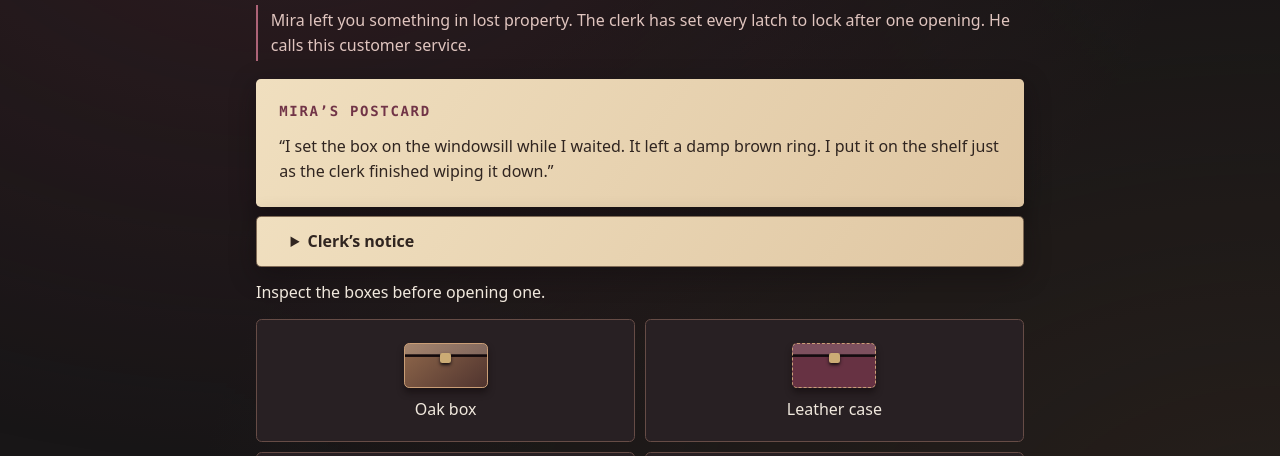
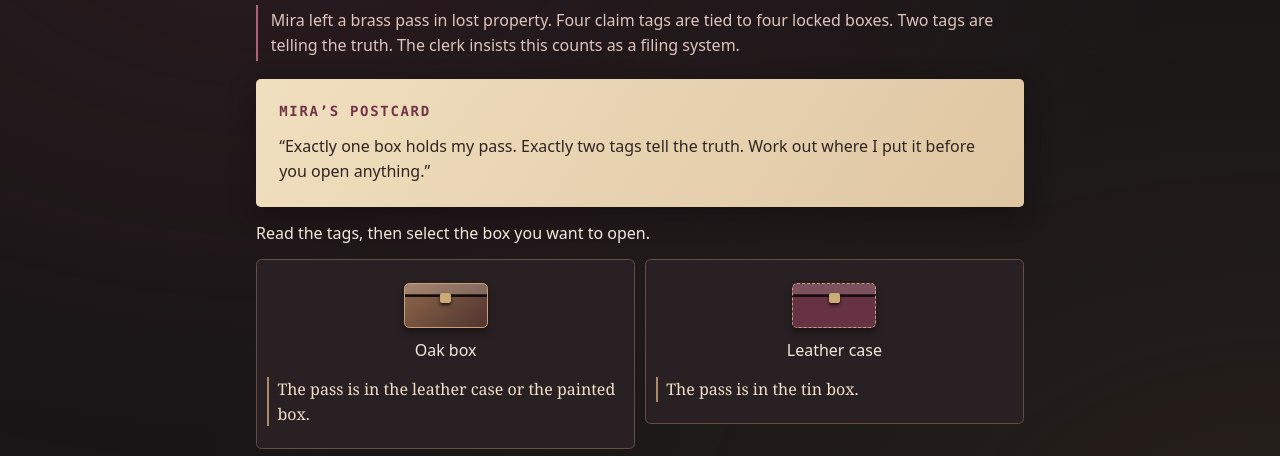
Before and after one commit to TeddoK/PostCard, a plain HTML site: page index.html in a window 1280 px wide. Both pictures are taken after a click on the button "Open the first file". Shown: the part 264-720 px from the top of the page. Drawn offline with Linux system fonts and the light colour scheme.

Commit message:
Make the lost property boxes a truth-tag deduction

```diff
--- a/puzzles.js
+++ b/puzzles.js
@@ -3,14 +3,14 @@
 const stages = [
   {
     title: 'Lost Property',
-    note: 'Mira left you something in lost property. The clerk has set every latch to lock after one opening. He calls this customer service.',
+    note: 'Mira left a brass pass in lost property. Four claim tags are tied to four locked boxes. Two tags are telling the truth. The clerk insists this counts as a filing system.',
     hints: [
-      'Read Mira’s postcard and inspect the outside of each box.',
-      'The notice tells you when the boxes were replaced. Anything that was already on a shelf will have a dust outline underneath.',
-      'Two boxes have clean shelves. Of those, only one could have made a brown ring on the windowsill.'
+      'Imagine the pass is in one particular box. Read all four tags and see which claims would be true.',
+      'The tin’s tag agrees with the oak’s. Those two are either both right or both wrong.',
+      'If the oak tag were right, the tin and painted tags would also be right. That would make three true tags.'
     ],
-    clue: 'Mira’s brass pass was stuffed into a tin with a damp base. Its inscription reads “Tap twice. Then hold.”',
-    explanation: 'The tin and the leather case arrived after cleaning. Only the damp, rusty tin matches the ring Mira left on the sill.'
+    clue: 'Mira’s brass pass was in the tin box. Its inscription reads “Tap twice. Then hold.”',
+    explanation: 'If the pass were in the leather or painted box, three tags would be true. If it were in the oak, none would be true. Only the tin makes exactly two true: the leather and painted tags.'
   },
   {
     title: 'The Other Side',
@@ -59,10 +59,10 @@ const stages = [
 ];
 
 const boxes = [
-  { name: 'Oak box', mark: 'Oak', detail: 'There is a pale rectangle of clean wood under the box. The rest of the shelf is dusty.', wrong: 'Inside is an inventory of spare hinges. Several have been marked “emotionally unavailable”.' },
-  { name: 'Leather case', mark: 'Leather', detail: 'The shelf has been wiped underneath it. The base is dry and covered in soft felt.', wrong: 'You find a sandwich with its own inventory number. Best leave it to the proper authorities.' },
-  { name: 'Tin box', mark: 'Tin', detail: 'The shelf is clean underneath. A damp line of rust runs around the bottom rim.' },
-  { name: 'Painted box', mark: 'Painted', detail: 'It has a rusty rim and a thick coat of dust underneath. Its position on the shelf has left a clean outline.', wrong: 'It contains a note that says “DO NOT OPEN AGAIN.” Fair enough.' }
+  { name: 'Oak box', claim: 'The pass is in the leather case or the painted box.', wrong: 'Inside is an inventory of spare hinges. Several have been marked “emotionally unavailable”.' },
+  { name: 'Leather case', claim: 'The pass is in the tin box.', wrong: 'You find a sandwich with its own inventory number. Best leave it to the proper authorities.' },
+  { name: 'Tin box', claim: 'The oak box’s tag is telling the truth.' },
+  { name: 'Painted box', claim: 'The pass isn’t in the oak box.', wrong: 'It contains a note that says “DO NOT OPEN AGAIN.” Fair enough.' }
 ];
 const call = 'SSL';
 const reply = 'LSL';
@@ -94,12 +94,12 @@ function beats(pattern) {
 function boxPuzzle() {
   return `<div class="evidence">
     <section class="paper"><span class="kicker">Mira’s postcard</span>
-    <p>“I set the box on the windowsill while I waited. It left a damp brown ring. I put it on the shelf just as the clerk finished wiping it down.”</p></section>
-    <details class="paper"><summary>Clerk’s notice</summary><p>I wiped the whole shelf around the boxes that were already there. Anything delivered afterwards went on a clean patch. If you want me to lift the heavy ones, you can apply for my job.</p></details></div>
-    <p>Inspect the boxes before opening one.</p>
+    <p>“Exactly one box holds my pass. Exactly two tags tell the truth. Work out where I put it before you open anything.”</p></section></div>
+    <p>Read the tags, then select the box you want to open.</p>
     <div class="box-grid">${boxes.map((box, i) => `<section class="box-card ${state.play.box === i ? 'selected' : ''}">
       ${control('inspect', i, `<span class="box-art" aria-hidden="true"></span>${box.name}`, `aria-pressed="${state.play.box === i}"`)}
-      ${state.play.box === i ? `<p>${box.detail}</p>
+      <p class="claim-tag">${box.claim}</p>
+      ${state.play.box === i ? `
         ${state.play.opened.includes(i) ? `<p class="box-result">${box.wrong}</p>` : control('open-box', i, `Open ${box.name.toLowerCase()}`, 'class="primary"')}` : ''}
     </section>`).join('')}</div>`;
 }
--- a/style.css
+++ b/style.css
@@ -102,6 +102,7 @@ details.paper { padding-block: .1rem; }
 .box-card > button:first-child { background: transparent; border: none; }
 .box-card p { margin: .35rem 0 .7rem; }
 .box-result { color: #ebcfb2; }
+.box-card .claim-tag { border-left: 2px solid #ae8b68; padding-left: .5rem; font-family: var(--serif); color: #f2dfc5; }
 .box-art {
   position: relative; display: block; width: min(100%, 5.25rem); height: 2.8rem; margin: .25rem auto .6rem;
   background: linear-gradient(#ffffff30 23%, #12090b 25% 29%, transparent 30%), linear-gradient(140deg, #90684b, #50342f);
```
